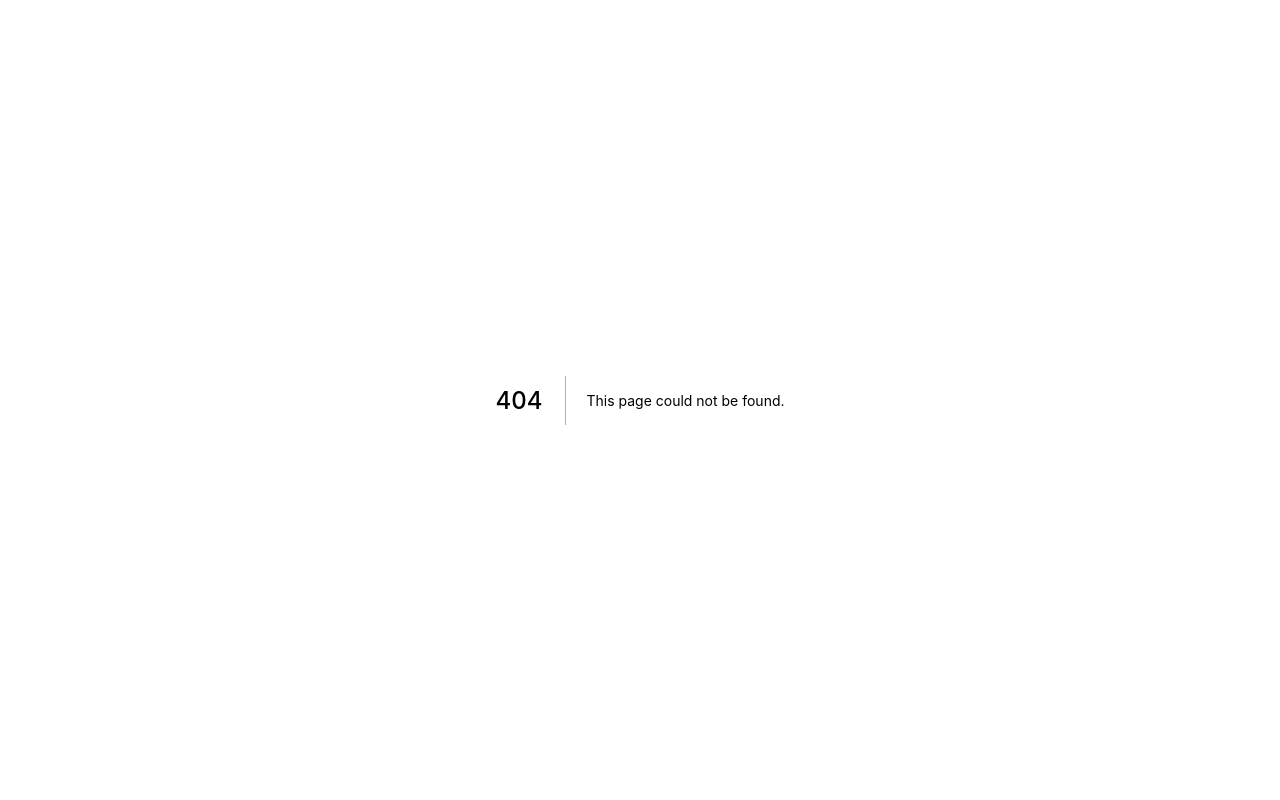
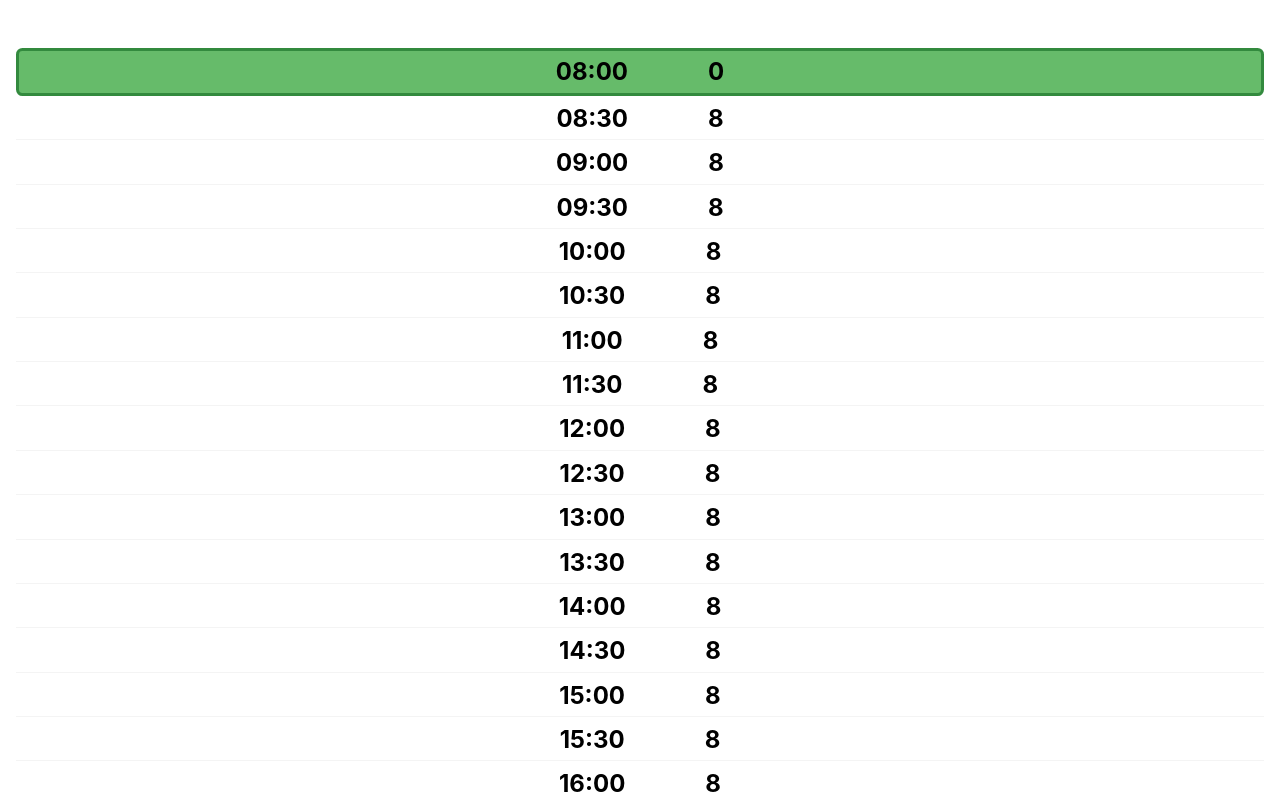
Before and after one commit to smolto/bikers-shedule, a Next.js app: page /schedule in a window 1280 px wide. Before the commit this address had no page. Shown: the top 800 px of the page. Built offline with nearby package versions, Linux system fonts and the light colour scheme.

Commit message:
Picking up an hour implemented. fetching data from api not implemented yet

```diff
--- a/components/Layout/Layout.module.css
+++ b/components/Layout/Layout.module.css
@@ -1,4 +1,4 @@
 .content {
   height: 100vh;
-  width: 100%;
+  margin: 1rem;
 }
--- /dev/null
+++ b/pages/schedule.js
@@ -0,0 +1,202 @@
+import { useState } from 'react'
+
+import { Layout } from 'components/Layout/Layout'
+
+import styles from 'styles/Schedule.module.css'
+
+export default function Schedule ({ user }) {
+  const [items, setItems] = useState({
+    data: [
+      {
+        time: '08:00',
+        bikers: 0,
+        selected: true
+      },
+      {
+        time: '08:30',
+        bikers: 8,
+        selected: false
+      },
+      {
+        time: '09:00',
+        bikers: 8,
+        selected: false
+      },
+      {
+        time: '09:30',
+        bikers: 8,
+        selected: false
+      },
+      {
+        time: '10:00',
+        bikers: 8,
+        selected: false
+      },
+      {
+        time: '10:30',
+        bikers: 8,
+        selected: false
+      },
+      {
+        time: '11:00',
+        bikers: 8,
+        selected: false
+      },
+      {
+        time: '11:30',
+        bikers: 8,
+        selected: false
+      },
+      {
+        time: '12:00',
+        bikers: 8,
+        selected: false
+      },
+      {
+        time: '12:30',
+        bikers: 8,
+        selected: false
+      },
+      {
+        time: '13:00',
+        bikers: 8,
+        selected: false
+      },
+      {
+        time: '13:30',
+        bikers: 8,
+        selected: false
+      },
+      {
+        time: '14:00',
+        bikers: 8,
+        selected: false
+      },
+      {
+        time: '14:30',
+        bikers: 8,
+        selected: false
+      },
+      {
+        time: '15:00',
+        bikers: 8,
+        selected: false
+      },
+      {
+        time: '15:30',
+        bikers: 8,
+        selected: false
+      },
+      {
+        time: '16:00',
+        bikers: 8,
+        selected: false
+      },
+      {
+        time: '16:30',
+        bikers: 8,
+        selected: false
+      },
+      {
+        time: '17:00',
+        bikers: 8,
+        selected: false
+      },
+      {
+        time: '17:30',
+        bikers: 8,
+        selected: false
+      },
+      {
+        time: '18:00',
+        bikers: 8,
+        selected: false
+      },
+      {
+        time: '18:30',
+        bikers: 8,
+        selected: false
+      },
+      {
+        time: '19:00',
+        bikers: 8,
+        selected: false
+      },
+      {
+        time: '19:30',
+        bikers: 8,
+        selected: false
+      },
+      {
+        time: '20:00',
+        bikers: 8,
+        selected: false
+      }
+    ]
+  })
+  const selectHour = (_id) => {
+    const auxItems = { ...items }
+    if (auxItems.data[_id].selected === false) {
+      if (auxItems.data[_id].bikers > 0) {
+        auxItems.data[_id].selected = true
+        auxItems.data[_id].bikers = auxItems.data[_id].bikers - 1
+      }
+    } else {
+      auxItems.data[_id].selected = false
+      auxItems.data[_id].bikers = auxItems.data[_id].bikers + 1
+    }
+
+    setItems(auxItems)
+  }
+  return (
+    <Layout
+      title='Schedule'
+    >
+      <div className={styles.container}>
+        <div className={styles['schedule-title']}>
+          <h1>{user}</h1>
+        </div>
+        {
+          items.data.map((element, key) => {
+            if (element.selected) {
+              return (
+                <div key={key} className={`${styles['schedule-item']} ${styles.selected}`} onClick={() => selectHour(key)}>
+                  <div className="div">
+                    <h2>{element.time}</h2>
+                  </div>
+                  <div className="div">
+                    <h2>{element.bikers}</h2>
+                  </div>
+                </div>
+              )
+            } else {
+              if (element.bikers === 0) {
+                return (
+                  <div key={key} className={`${styles['schedule-item']} ${styles.unable}`} onClick={() => selectHour(key)}>
+                    <div className="div">
+                      <h2>{element.time}</h2>
+                    </div>
+                    <div className="div">
+                      <h2>{element.bikers}</h2>
+                    </div>
+                  </div>
+                )
+              } else {
+                return (
+                  <div key={key} className={`${styles['schedule-item']}`} onClick={() => selectHour(key)}>
+                    <div className="div">
+                      <h2>{element.time}</h2>
+                    </div>
+                    <div className="div">
+                      <h2>{element.bikers}</h2>
+                    </div>
+                  </div>
+                )
+              }
+            }
+          })
+        }
+      </div>
+    </Layout>
+  )
+}
--- a/styles/Home.module.css
+++ b/styles/Home.module.css
@@ -2,7 +2,7 @@
   display: flex;
   align-items: center;
   justify-content: center;
-  height: 75%;
+  height: 100%;
 }
 
 .login-form {
--- /dev/null
+++ b/styles/Schedule.module.css
@@ -0,0 +1,35 @@
+.container {
+  display: flex;
+  flex-direction: column;
+  align-items: center;
+  height: 100%;
+}
+
+.schedule-item {
+  width: 100%;
+  display: flex;
+  justify-content: center;
+  gap: 5rem;
+  border-bottom: 1px solid #f4f4f4;
+  margin-bottom: 0.1rem;
+}
+
+.schedule-item div{
+  margin: 0.4rem 0
+}
+
+.schedule-title {
+  margin-bottom: 2rem;
+}
+
+.selected {
+  background: #66bb6a;
+  border-radius: 0.4rem;
+  border: 3px solid #338a3e;
+}
+
+.unable {
+  background: #ef5350;
+  border-radius: 0.4rem;
+  border: 3px solid #b61827;
+}
```
Also changed, not shown: pages/index.js (+6 -1 lines).
